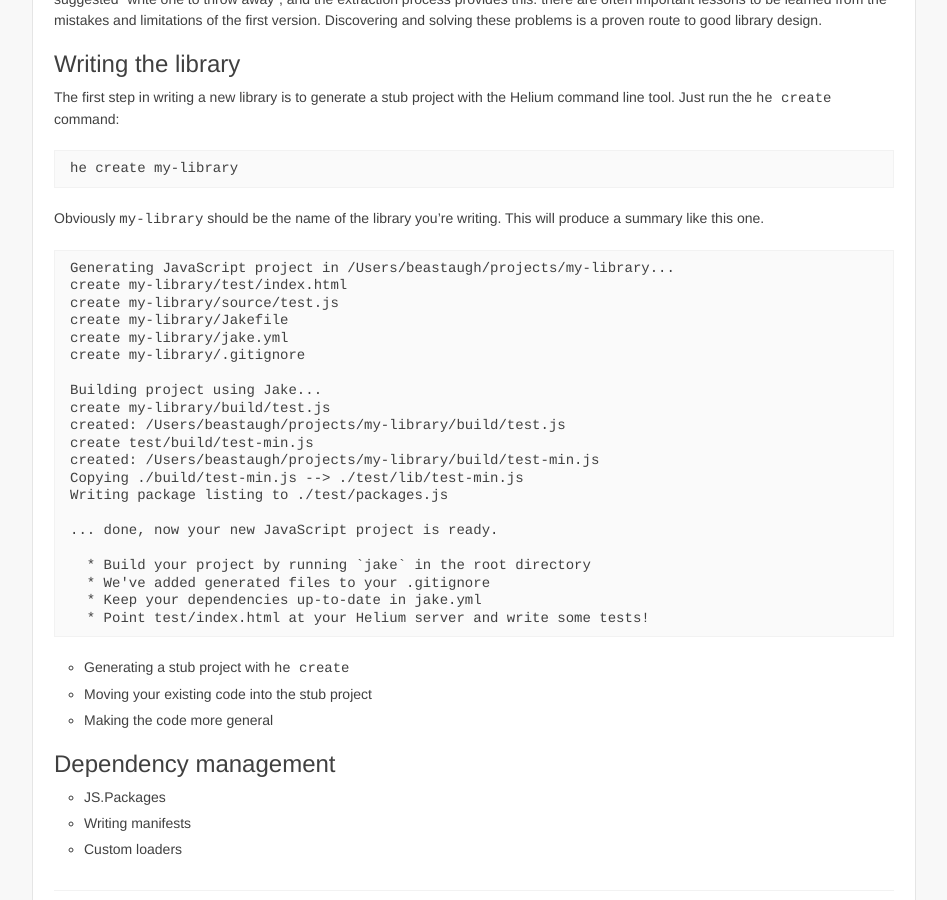
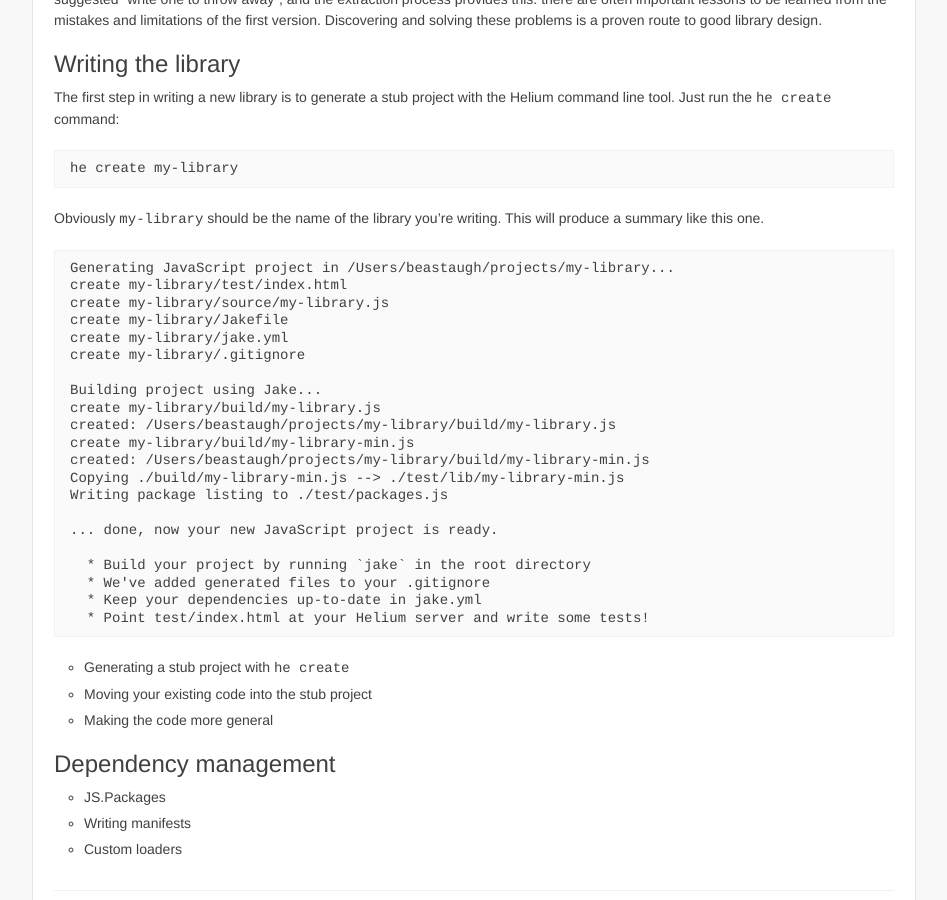
Before and after one commit to othermedia/js-handbook, a Jekyll site: the page built from development.md, in a window 1280 px wide and 900 px high, scrolled down 1371 px. Shown: the whole window, without its empty margins (166-1113 px from the left). Built offline with Jekyll 4.4.1, drawn with Linux system fonts in a browser that asks for light colours; Markdown is read by kramdown in place of the engine named in the settings.

Commit message:
Update he create sample output.

```diff
--- a/development.md
+++ b/development.md
@@ -127,17 +127,17 @@ will produce a summary like this one.
 
     Generating JavaScript project in /Users/beastaugh/projects/my-library...
     create my-library/test/index.html
-    create my-library/source/test.js
+    create my-library/source/my-library.js
     create my-library/Jakefile
     create my-library/jake.yml
     create my-library/.gitignore
 
     Building project using Jake...
-    create my-library/build/test.js
-    created: /Users/beastaugh/projects/my-library/build/test.js
-    create test/build/test-min.js
-    created: /Users/beastaugh/projects/my-library/build/test-min.js
-    Copying ./build/test-min.js --> ./test/lib/test-min.js
+    create my-library/build/my-library.js
+    created: /Users/beastaugh/projects/my-library/build/my-library.js
+    create my-library/build/my-library-min.js
+    created: /Users/beastaugh/projects/my-library/build/my-library-min.js
+    Copying ./build/my-library-min.js --> ./test/lib/my-library-min.js
     Writing package listing to ./test/packages.js
 
     ... done, now your new JavaScript project is ready.
@@ -146,7 +146,6 @@ will produce a summary like this one.
       * We've added generated files to your .gitignore
       * Keep your dependencies up-to-date in jake.yml
       * Point test/index.html at your Helium server and write some tests!
-
 
 * Generating a stub project with `he create`
 * Moving your existing code into the stub project
```
